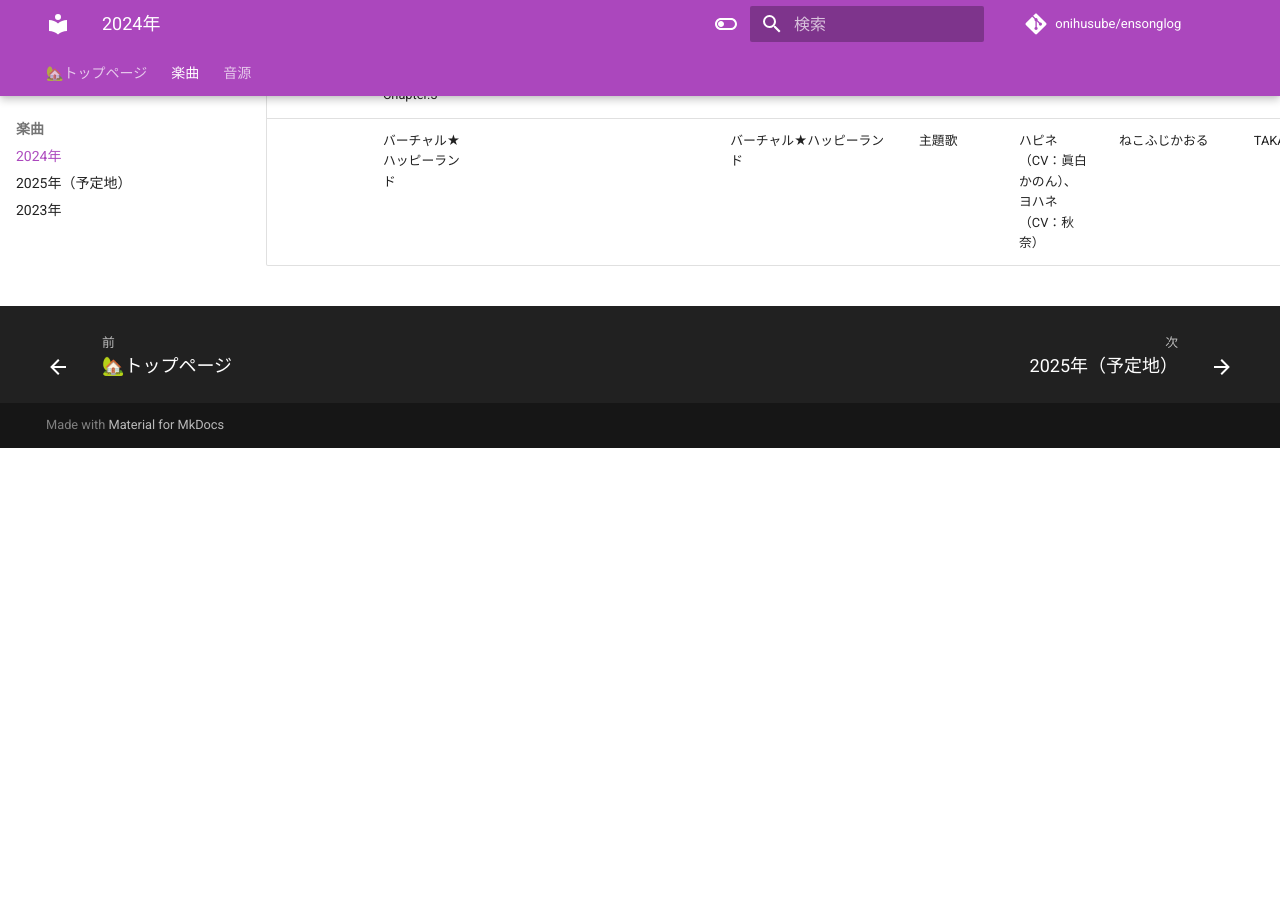
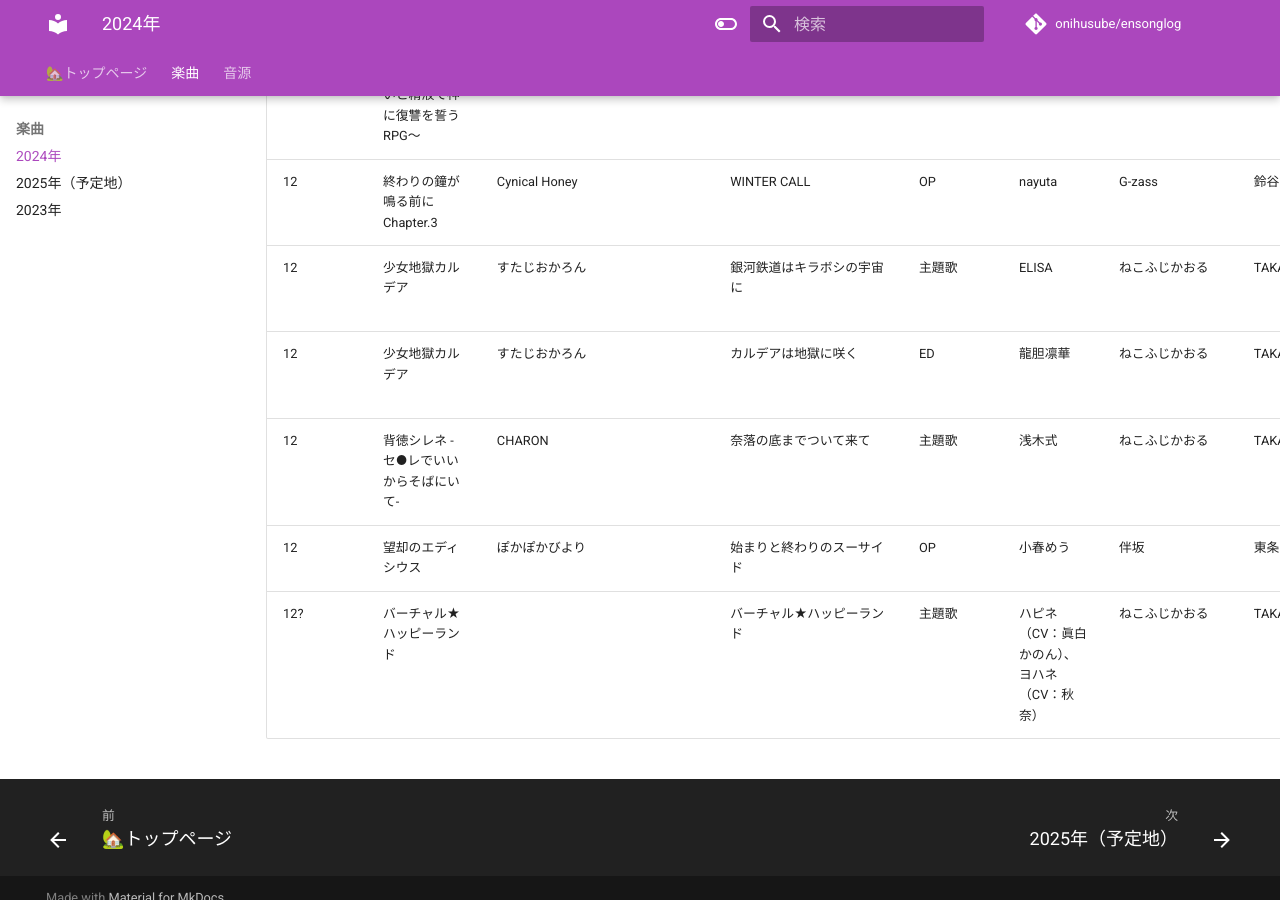
Before and after one commit to onihusube/ensonglog, an MkDocs documentation site: the page built from docs/2024/楽曲.md, in a window 1280 px wide and 900 px high, scrolled down 27147 px. Built offline with MkDocs 1.6.1 and Material for MkDocs 9.7.7, drawn with Linux system fonts in a browser that asks for light colours; emoji names are drawn with the system emoji font; comment, search, counter and statistics services are not loaded; before the commit the page ends 27595 px from its top, so only the background shows below that; some of the changed text lies outside the part shown.

Commit message:
楽曲追記

```diff
--- a/docs/2024/楽曲.md
+++ b/docs/2024/楽曲.md
@@ -213,7 +213,7 @@ search:
 | 10 | オトメ世界の歩き方 | Orthros | 華嵐 | OP | 片桐ユイ（CV：歩サラ）、姫乃アカリ（CV：松岡侑里）、守屋ミク（CV：逢真井もこ） | 綺良雪 | 水城新人 | 水城新人 | オトメ世界の歩き方 オリジナルサウンドトラック | コーラス: 綺良雪 | [:fontawesome-brands-youtube:](https://www.youtube.com/watch?v=7LEcgRjy68Y) |
 | 10 | オトメ世界の歩き方 | Orthros | Innocent fate | ED | 綺良雪 | 綺良雪 | 水城新人 | 水城新人 | オトメ世界の歩き方 オリジナルサウンドトラック |  |
 | 10 | オトメ世界の歩き方 | Orthros | キャンディセンチメンタル | グランドED | 綺良雪 | 綺良雪 | 水城新人 | 水城新人 | オトメ世界の歩き方 オリジナルサウンドトラック |  |
-| 10 | オトメ世界の歩き方 | Orthros | 華嵐 綺良雪Ver. | OPカバー | 綺良雪 | 綺良雪 | 水城新人 | 水城新人 | オトメ世界の歩き方 オリジナルサウンドトラック | コーラス: 綺良雪 | [:fontawesome-brands-youtube:](https://www.youtube.com/watch?v=7LEcgRjy68Y) |
+| 10 | オトメ世界の歩き方 | Orthros | 華嵐 綺良雪Ver. | OPカバー | 綺良雪 | 綺良雪 | 水城新人 | 水城新人 | オトメ世界の歩き方 オリジナルサウンドトラック | コーラス: 綺良雪 | |
 | 10 | 恋姫†夢想 | BaseSon | My Ideal | キャラクターソング | 董卓（CV.木村あやか） | 伊藤和馬 | 伊藤和馬 | 伊藤和馬 | 恋姫†夢想 キャラクターソング vol.4 董卓 | | [:fontawesome-brands-youtube:](https://www.youtube.com/watch?v=5JsxKNmt8YI) |
 | 10 | 恋姫†夢想 | BaseSon | 志在千里 ～恋姫喚作百花王～ | キャラクターソング | 董卓（CV.木村あやか） | K.バッジョ | たくまる | たくまる | 恋姫†夢想 キャラクターソング vol.4 董卓 | | [:fontawesome-brands-youtube:](https://www.youtube.com/watch?v=5JsxKNmt8YI) |
 | 10 | 恋姫†夢想 | BaseSon | 心音 | キャラクターソング | 呂布（CV.井村屋ほのか） | 昼乃街灯 | Arte Refact | Arte Refact | 恋姫†夢想 キャラクターソング vol.5 呂布 | | [:fontawesome-brands-youtube:](https://www.youtube.com/watch?v=wmAsOuQNGnk) |
@@ -229,6 +229,7 @@ search:
 | 11 | 文字化化:Homicipher | 八名木 | Gray Rain | 主題歌 | 白井舞 | 宇城和孝 | 宇城和孝 | 宇城和孝 | | | [:fontawesome-brands-youtube:](https://www.youtube.com/watch?v=X23cpSEo1Bs) |
 | 11 | 背徳の密着快楽列車 ～厳しい母が見せる淫らな素顔～ | アパタイト | 追憶 | 主題歌 |  | DxkBlaze | DxkBlaze |  | ゲームディスク |  | [:rabbit:](https://chobit.cc/d2wey) |
 | 11 | 特撮ヒロインになりたい彼女 ～ピッチリスーツで敗北に酔うワタシ～ | アパタイト | もしもこの恋が叶うなら | 主題歌 |  | ROLLY BOX | ROLLY BOX |  | ゲームディスク |  | [:rabbit:](https://chobit.cc/eu2j8) |
+| 11<!--/21--> | HIGHSPEED Étoile Paddock Stories | エンターグラム | Re:Étoile | 主題歌 | Akari(CV.内田 秀) & Hikari(CV.船戸ゆり絵) | | | | 完全生産限定版特典 主題歌＆ゲーム版オリジナルサントラ | | [:fontawesome-brands-youtube:](https://www.youtube.com/watch?v=G4cdnpbWE5U) |
 | 11<!--/22--> | さくらいろテトラプリズム | blooming spectrum | tetraprism | 主題歌 | 水町 宵 | 池田 大輝 | 籾山 紗希 |  | クラウドファンディング返礼品 サウンドトラックCD | ヴァイオリン 山本 美嶺 Mirei Yamamoto | [:fontawesome-brands-youtube:](https://www.youtube.com/watch?v=FXHXW4dwljc) [:fontawesome-brands-youtube:](https://www.youtube.com/watch?v=m4hQm9UP-Dg) |
 | 11<!--/22--> | さくらいろテトラプリズム | blooming spectrum | My Sweetest Darling | 挿入歌 | 桐咲春花（CV: 和久井優）、長峰夏希（CV: 長谷川玲奈）、沢渡秋歩（CV: 山田麻莉奈）、篠原冬優（CV: 川口莉奈） | 池田大輝 | 籾山紗希 |  | クラウドファンディング返礼品 サウンドトラックCD |  |  |
 | 11<!--/22--> | さくらいろテトラプリズム | blooming spectrum | 青空のスペクトル | 挿入歌 | 桐咲春花（CV: 和久井優）、柏木葵（CV: 吉岡茉祐） | 池田大輝 | 籾山紗希 |  | クラウドファンディング返礼品 サウンドトラックCD |  |  |
@@ -264,5 +265,9 @@ search:
 | 12<!--/13--> | たねつみの歌 | ANIPLEX.EXE | たねつみの歌 | ED | Rita |  |  |  |  |  |  |
 | 12<!--/13--> | 幼馴染と生意気義妹 ～ブルマと水着の誘惑～ | アパタイト | ゴールライン | 主題歌|  | 妄想クリエーション | 妄想クリエーション |  |  |  |  |
 | 12<!--/13--> | ドラゴンブラッド～竜の呪いと精液で神に復讐を誓うRPG～ | あせろら | DragonBlood |  | 胡桃ふゆ |  | ねるそん700 |  |  |  | [:rabbit:](https://chobit.cc/2c39v) |
-| 12 | 終わりの鐘が鳴る前に Chapter.3 | Cynical Honey | WINTER CALL | OP | nayuta | G-zass | 鈴谷皆人 | 鈴谷皆人 | 終わりの鐘が鳴る前に ボーカルアルバム「季憶」 | ギター&ベース: 花形真喜 | [:fontawesome-brands-youtube:](https://www.youtube.com/watch?v=3EHvJdWV0cA) |
-| | バーチャル★ハッピーランド |  | バーチャル★ハッピーランド | 主題歌 | ハピネ（CV：眞白かのん）、ヨハネ（CV：秋奈） | ねこふじかおる | TAKASUKE | TAKASUKE | [Fanlink](https://fanlink.tv/v9eY) |  | [:fontawesome-brands-youtube:](https://www.youtube.com/watch?v=vg7qzQmXP6o) |
+| 12<!--/30--> | 終わりの鐘が鳴る前に Chapter.3 | Cynical Honey | WINTER CALL | OP | nayuta | G-zass | 鈴谷皆人 | 鈴谷皆人 | 終わりの鐘が鳴る前に ボーカルアルバム「季憶」 | ギター&ベース: 花形真喜 | [:fontawesome-brands-youtube:](https://www.youtube.com/watch?v=3EHvJdWV0cA) |
+| 12<!--/30--> | 少女地獄カルデア | すたじおかろん | 銀河鉄道はキラボシの宇宙に | 主題歌 | ELISA | ねこふじかおる | TAKASUKE | TAKASUKE | オリジナルサウンドトラック（サブスク配信予定） | | [:fontawesome-brands-youtube:](https://www.youtube.com/watch?v=i-PCjUSUx2A) |
+| 12<!--/30--> | 少女地獄カルデア | すたじおかろん | カルデアは地獄に咲く | ED | 龍胆凛華 | ねこふじかおる | TAKASUKE | TAKASUKE | オリジナルサウンドトラック（サブスク配信予定） | | | |
+| 12<!--/30--> | 背徳シレネ -セ●レでいいからそばにいて- | CHARON | 奈落の底までついて来て | 主題歌 | 浅木式 | ねこふじかおる | TAKASUKE | TAKASUKE | オリジナルサウンドトラック（サブスク配信予定） | | [:fontawesome-brands-youtube:](https://www.youtube.com/watch?v=IEeHmfRBffQ) |
+| 12<!--/30--> | 望却のエディシウス | ぽかぽかびより | 始まりと終わりのスーサイド | OP | 小春めう | 伴坂 | 東条サダヲ | 東条サダヲ | | | [:fontawesome-brands-youtube:](https://www.youtube.com/watch?v=oczRz9P3wQQ) |
+| 12? | バーチャル★ハッピーランド |  | バーチャル★ハッピーランド | 主題歌 | ハピネ（CV：眞白かのん）、ヨハネ（CV：秋奈） | ねこふじかおる | TAKASUKE | TAKASUKE | [Fanlink](https://fanlink.tv/v9eY) |  | [:fontawesome-brands-youtube:](https://www.youtube.com/watch?v=vg7qzQmXP6o) |
```
Also changed, not shown: docs/2024/音源.md (+4 -4 lines), docs/2025/楽曲.md (+4 -2 lines).
